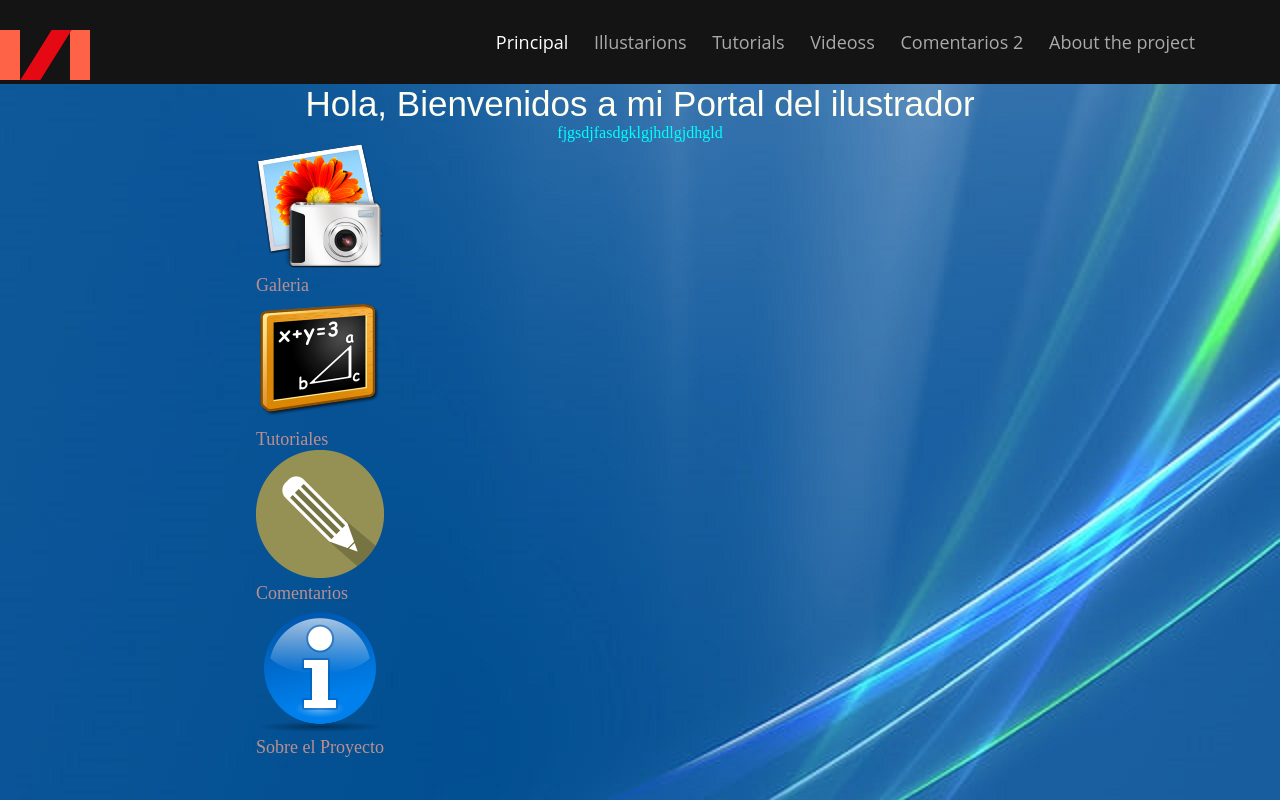
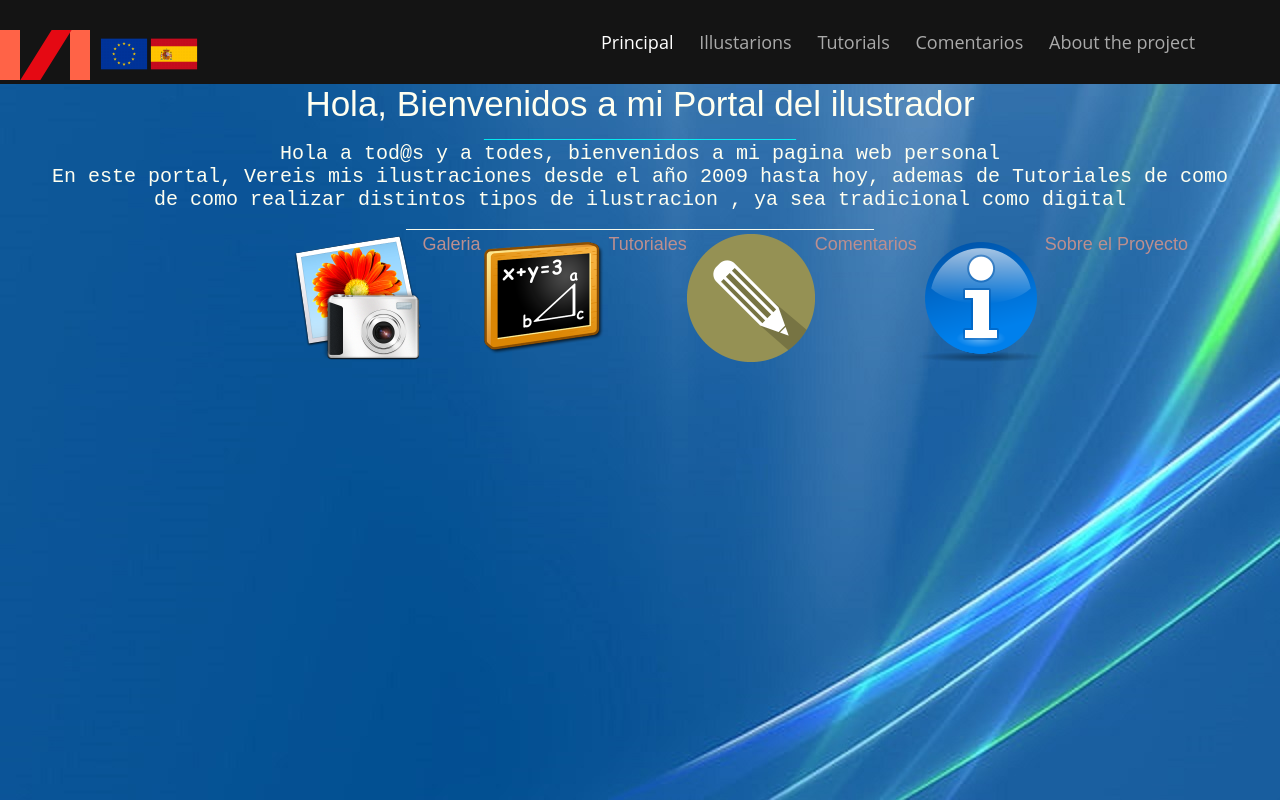
Before and after one commit to snLionel90/snLionel90.github.io, a plain HTML site: page index.html in a window 1280 px wide. Drawn offline with Linux system fonts and the light colour scheme.

Commit message:
index buttons and css atachment

```diff
--- a/index.html
+++ b/index.html
@@ -22,6 +22,8 @@
     <header>
         <div class="flags">
             <div class="logo1"><span class="logon"></span></div>
+            <div class="logo2"><img src="./navigation/icons/EU-European-Union-Flag-icon.png" alt="x"></div>
+            <div class="logo3"><img src="./navigation/icons/ES-Spain-Flag-icon.png" alt="x"></div>
 
         </div>
         <div class="container">
@@ -30,8 +32,7 @@
                 <a href="#" class="active">Principal</a>
                 <a href="./navigation/pages/gallery.html" >Illustarions</a>
                 <a href="./navigation/pages/tutorials.html" >Tutorials</a>
-                <a href="./navigation/pages/videos.html" >Videoss</a>
-                <a href="#" >Comentarios 2</a>
+                <a href="#" >Comentarios </a>
                 <a href="./navigation/pages/about.html">About the project</a>
             </nav>
         </div>
@@ -39,28 +40,33 @@
     <main>
         <div class="presentation">
             <label>Hola, Bienvenidos a mi Portal del ilustrador</label>
-            <p>fjgsdjfasdgklgjhdlgjdhgld</p>
+            <p>_______________________________________</p>
         </div>
-        <div>
-            <div class="Description">
 
-            </div>
+        <div class="box">
+            <div class="description">
+                <p>Hola a tod@s y a todes, bienvenidos a mi pagina web personal</p>
+                <p>En este portal, Vereis mis ilustraciones desde el año 2009 hasta hoy, ademas de Tutoriales de como</p>
+                <p>de como realizar distintos tipos de ilustracion , ya sea tradicional como digital</p>
+                <p>_______________________________________</p>
             </div>
             <div>
                 <div class="container">
                     <a href="./navigation/pages/gallery.html"> <img src="navigation/icons/gallery.png"></a>
                     <p>Galeria</p>
-                <a href="./navigation/pages/gallery.html"> <img src="navigation/icons/tutorial.png"></a>
+                    <a href="./navigation/pages/tutorials.html"> <img src="navigation/icons/tutorial.png"></a>
                     <p> Tutoriales </p>
-                <a href="./navigation/pages/gallery.html"> <img src="navigation/icons/pencil.png"></a>
+                    <a href="./navigation/pages/videos.html"> <img src="navigation/icons/pencil.png"></a>
                     <p> Comentarios </p>
-                <a href="./navigation/pages/gallery.html"> <img src="navigation/icons/help.png"></a>
+                    <a href="./navigation/pages/about.html"> <img src="navigation/icons/help.png"></a>
                     <p>Sobre el Proyecto</p>
-
                 </div>
             </div>
-
+        </div>
     </main>
 
+    <footer>
+
+    </footer>
 </body>
 </html>
--- a/navigation/styles/header.css
+++ b/navigation/styles/header.css
@@ -20,7 +20,14 @@
     width: auto;
     margin: auto;
 }
-
+.logo2{
+    margin-left: 100px;
+    position: absolute;
+}
+.logo3{
+    margin-left: 150px;
+    position: absolute;
+}
 /*MI LOGOTIPO*/
 .logo1 {
     background-color: tomato;
--- a/navigation/styles/main.css
+++ b/navigation/styles/main.css
@@ -4,7 +4,10 @@ body{
     background-repeat:no-repeat;
     background-size:auto;
 }
-
+.box{
+    display: grid;
+    align-items: flex-end;
+}
 .presentation {
     align-items: center;
     text-align: center;
@@ -17,14 +20,21 @@ body{
 .presentation >p {
     color: aqua;
 }
-
+.description{
+    padding-left: auto;
+    font-size: 20px;
+    color: ivory;
+    font-family: monospace;
+    text-align: center;
+}
 .container{
-    padding-left: 15%;
+    padding-left: 18%;
     font-size: large;
-    display: grid;
+    display: flex;
     color: rosybrown;
     size: 200px 200px;
 }
 .container > p{
-    display: grid;
+    display: flex;
+    font-family: sans-serif;
 }
```
Also changed, not shown: navigation/pages/gallery.html (+13 -4 lines). Lines whose indentation alone changed are shown as unchanged.
